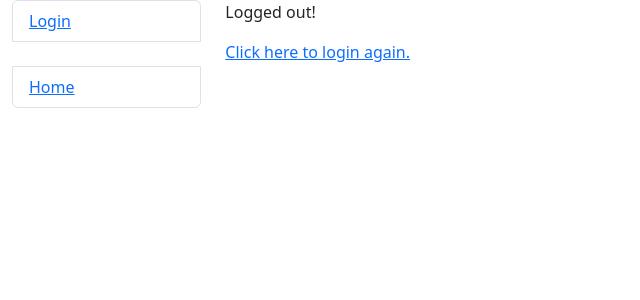
After one commit to Lebwa1337/music-library, a Django app: template templates/registration/logged_out.html in a window 1280 px wide. The commit adds this page. Shown: the top 300 px of the page, without its empty margins (0-640 px from the left). Run offline with Django 5.2, Linux system fonts and the light colour scheme; the template is opened without the code that fills it, so the values that code supplies are empty; some libraries are stand-ins or nearby versions.

Commit message:
Create login logout html with base + sidebar html

```diff
--- a/templates/base.html
+++ b/templates/base.html
@@ -16,9 +16,9 @@
     <div class="row">
         <div class="col-sm-2">
 
-{#            {% block sidebar %}#}
-{#                {% include "includes/sidebar.html" %}#}
-{#            {% endblock %}#}
+            {% block sidebar %}
+                {% include "includes/sidebar.html" %}
+            {% endblock %}
 
         </div>
         <div class="col-sm-10 ">
--- a/templates/includes/sidebar.html
+++ b/templates/includes/sidebar.html
@@ -1,15 +1,20 @@
 <ul class="sidebar-nav list-group">
   {% if user.is_authenticated %}
     <li class="list-group-item">User: <a href="{{ user.get_absolute_url }}">{{ user.get_username }}</a></li>
-    <li class="list-group-item"><a href="{% url 'logout'%}?next={{request.path}}">Logout</a></li>
+    <li class="list-group-item">
+      <form method="post" action="{% url 'logout' %}">
+        {% csrf_token %}
+        <button type="submit">logout</button>
+      </form>
+    </li>
   {% else %}
-    <li class="list-group-item"><a href="{% url 'login'%}?next={{request.path}}">Login</a></li>
+    <li class="list-group-item"><a href="{% url 'login' %}?next={{ request.path }}">Login</a></li>
   {% endif %}
 
   <br>
 
-  <li class="list-group-item"><a href="{% url 'taxi:index' %}">Home</a></li>
-  <li class="list-group-item"><a href="{% url 'taxi:driver-list' %}">All drivers</a></li>
-  <li class="list-group-item"><a href="{% url 'taxi:car-list' %}">All cars</a></li>
-  <li class="list-group-item"><a href="{% url 'taxi:manufacturer-list' %}">All manufacturers</a></li>
+  <li class="list-group-item"><a href="{% url 'catalog:index' %}">Home</a></li>
+  {#  <li class="list-group-item"><a href="{% url 'taxi:driver-list' %}">All drivers</a></li>#}
+  {#  <li class="list-group-item"><a href="{% url 'taxi:car-list' %}">All cars</a></li>#}
+  {#  <li class="list-group-item"><a href="{% url 'taxi:manufacturer-list' %}">All manufacturers</a></li>#}
 </ul>
--- /dev/null
+++ b/templates/registration/logged_out.html
@@ -0,0 +1,7 @@
+{% extends "base.html" %}
+
+{% block content %}
+<p>Logged out!</p>
+
+<a href="{% url 'login'%}">Click here to login again.</a>
+{% endblock %}
```
Also changed, not shown: templates/registration/login.html (added, +24 -0 lines).
